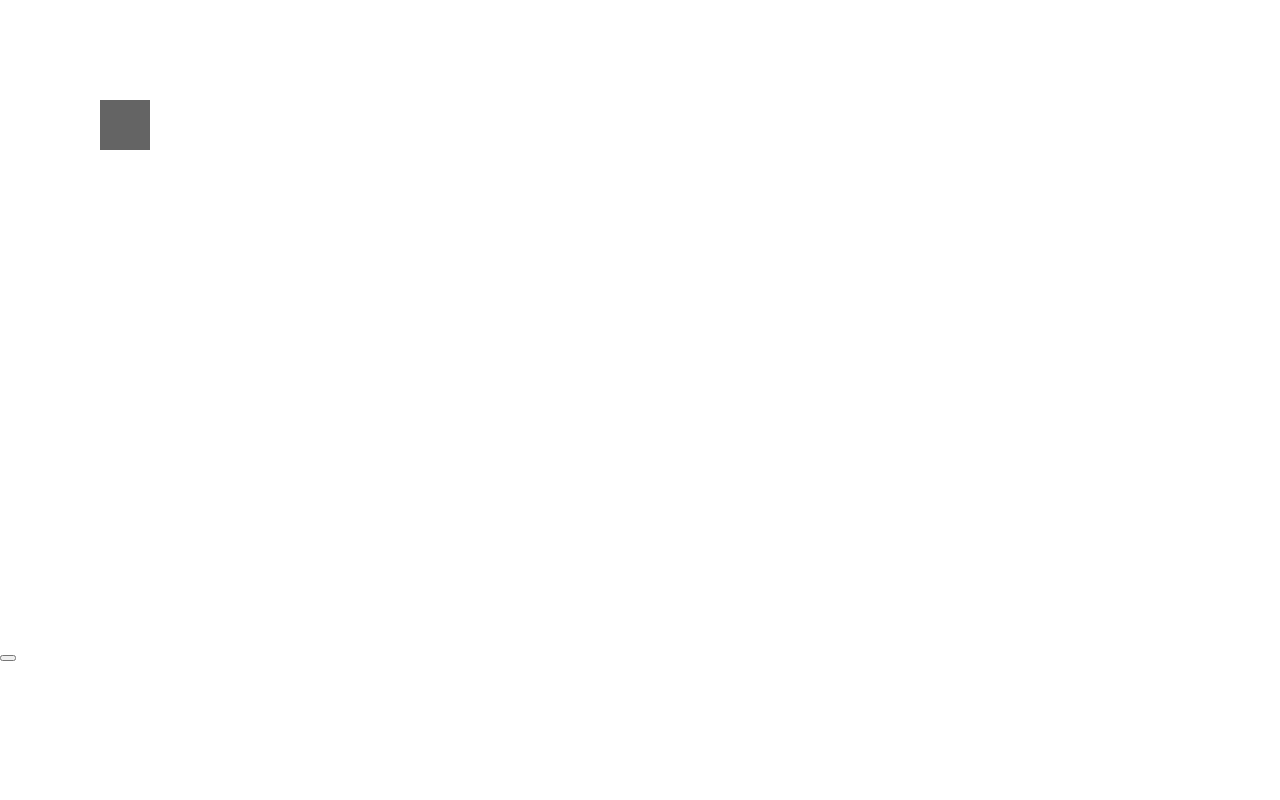
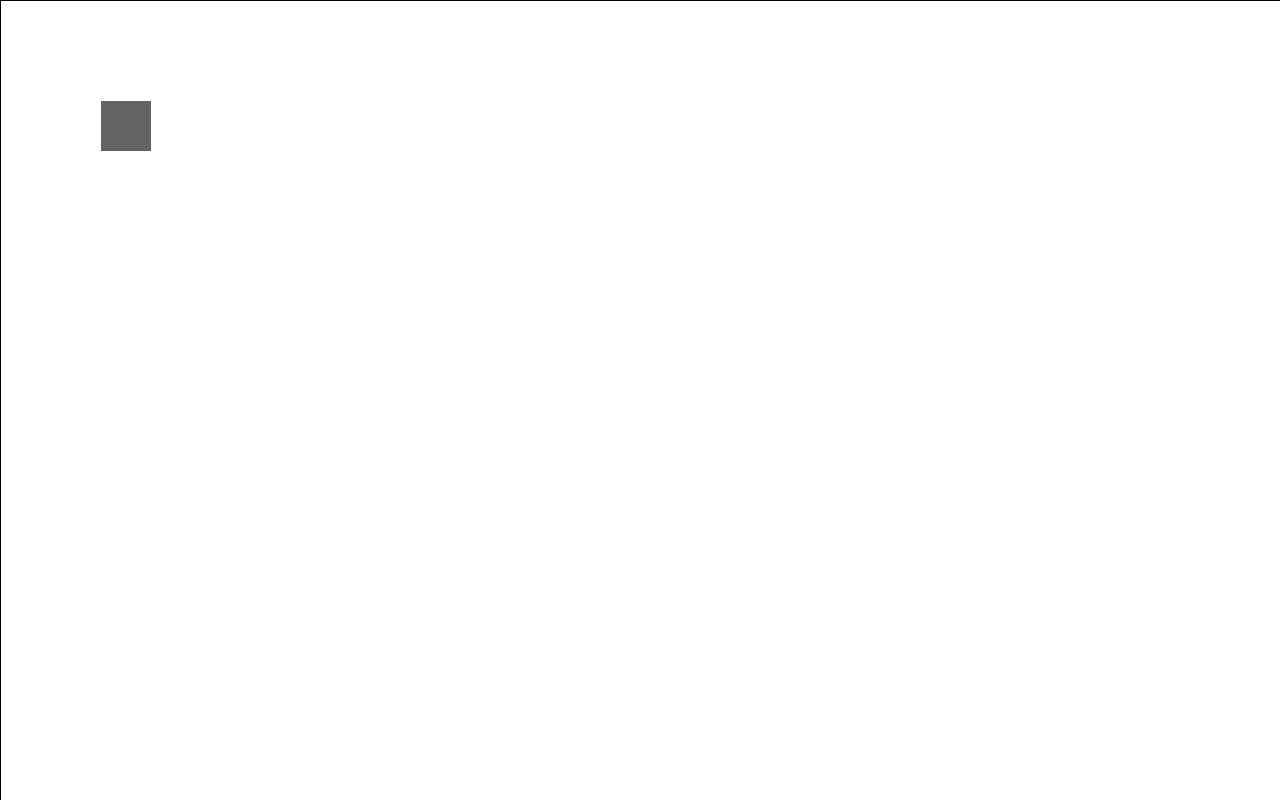
Before and after one commit to Kargone/Blue-Squares, a plain HTML site: page index.html in a window 1280 px wide. Drawn offline with Linux system fonts and the light colour scheme.

Commit message:
fixed css issues with oveflowing, renamed a bunch of things and moved rect class to script.js

```diff
--- a/index.html
+++ b/index.html
@@ -12,9 +12,8 @@
     ></script>
     <script src="webgl-demo.js" type="module" defer></script> -->
   </head>
-  <body>
-    <canvas id="c"></canvas>
-    <button id="start"></button>
+  <body id="body">
+    <canvas id="game-canvas"></canvas>
     <script src="setup-webgl2.js"></script>
     <script src="init-webgl2.js"></script>
     <script src="script.js"></script>
--- a/init-webgl2.js
+++ b/init-webgl2.js
@@ -43,7 +43,7 @@ let shapes;
 
 function refreshCanvas() {
   // Get A WebGL context
-  var canvas = document.querySelector("#c");
+  var canvas = document.querySelector("#game-canvas");
   var gl = canvas.getContext("webgl2");
   if (!gl) {
     return;
--- a/script.js
+++ b/script.js
@@ -1,20 +1,24 @@
-// const game_canvas = document.getElementById('game-canvas');
-// const ctx = game_canvas.getContext('2d');
+const game_canvas = document.getElementById('game-canvas');
+const body = document.getElementById('body');
 
-// let vh = window.innerHeight * 0.01;
-// let aspect_ratio = window.innerWidth / window.innerHeight;
-// document.querySelector(':root').style.setProperty('--vh', `${vh}px`);
-// game_canvas.style.width = window.innerWidth + 'px';
-// game_canvas.style.height = window.innerHeight + 'px';
+let vh = window.innerHeight * 0.01;
+let aspect_ratio = window.innerWidth / window.innerHeight;
+document.querySelector(':root').style.setProperty('--vh', `${vh}px`);
+game_canvas.style.width = window.innerWidth + 'px';
+game_canvas.style.height = window.innerHeight + 'px';
+body.style.width = window.innerWidth + 'px';
+body.style.height = window.innerHeight + 'px';
 
-// window.addEventListener('resize', () => {
-//     let vh = window.innerHeight * 0.01;
-//     document.querySelector(':root').style.setProperty('--vh', `${vh}px`);
-//     game_canvas.style.width = window.innerWidth + 'px';
-//     game_canvas.style.height = window.innerHeight + 'px';
-//     aspect_ratio = window.innerWidth / window.innerHeight;
-//     block_height = BLOCK_WIDTH * aspect_ratio;
-// });
+window.addEventListener('resize', () => {
+    let vh = window.innerHeight * 0.01;
+    document.querySelector(':root').style.setProperty('--vh', `${vh}px`);
+    game_canvas.style.width = window.innerWidth + 'px';
+    game_canvas.style.height = window.innerHeight + 'px';
+    body.style.width = window.innerWidth + 'px';
+    body.style.height = window.innerHeight + 'px';
+    aspect_ratio = window.innerWidth / window.innerHeight;
+    // block_height = BLOCK_WIDTH * aspect_ratio;
+});
 
 // const GAME_BLOCK_AMOUNT_WIDTH = 50;
 // const GAME_BLOCK_AMOUNT_HEIGHT = 30;
@@ -32,7 +36,7 @@ class rect {
     this.height = 50;
     this.x = x || 100;
     this.y = y || 0;
-    this.gl = document.querySelector("#c").getContext("webgl2");
+    this.gl = document.querySelector("#game-canvas").getContext("webgl2");
     this.colorLocation ='';
     shapes.push(this);
   }
--- a/style.css
+++ b/style.css
@@ -1,9 +1,16 @@
 canvas {
     width: 100%;
     height: 100%;
+    border: 1px solid black;
+    margin: 0px;
+    position: fixed;
+    top: 0px;
+    left: 0px;
 }
 
 body {
     margin: 0px;
     padding: 0px;
+    width: 100%;
+    height: 100%;
 }
```
